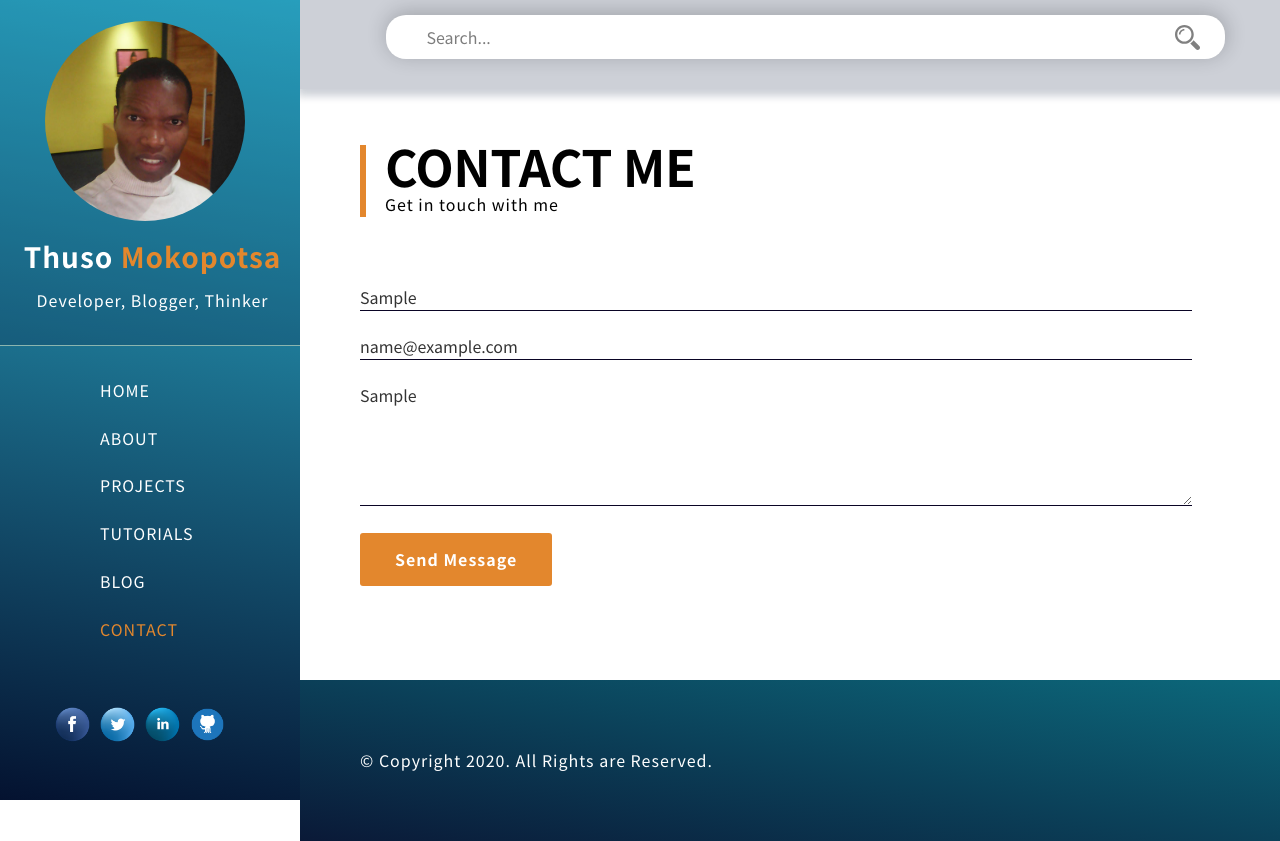
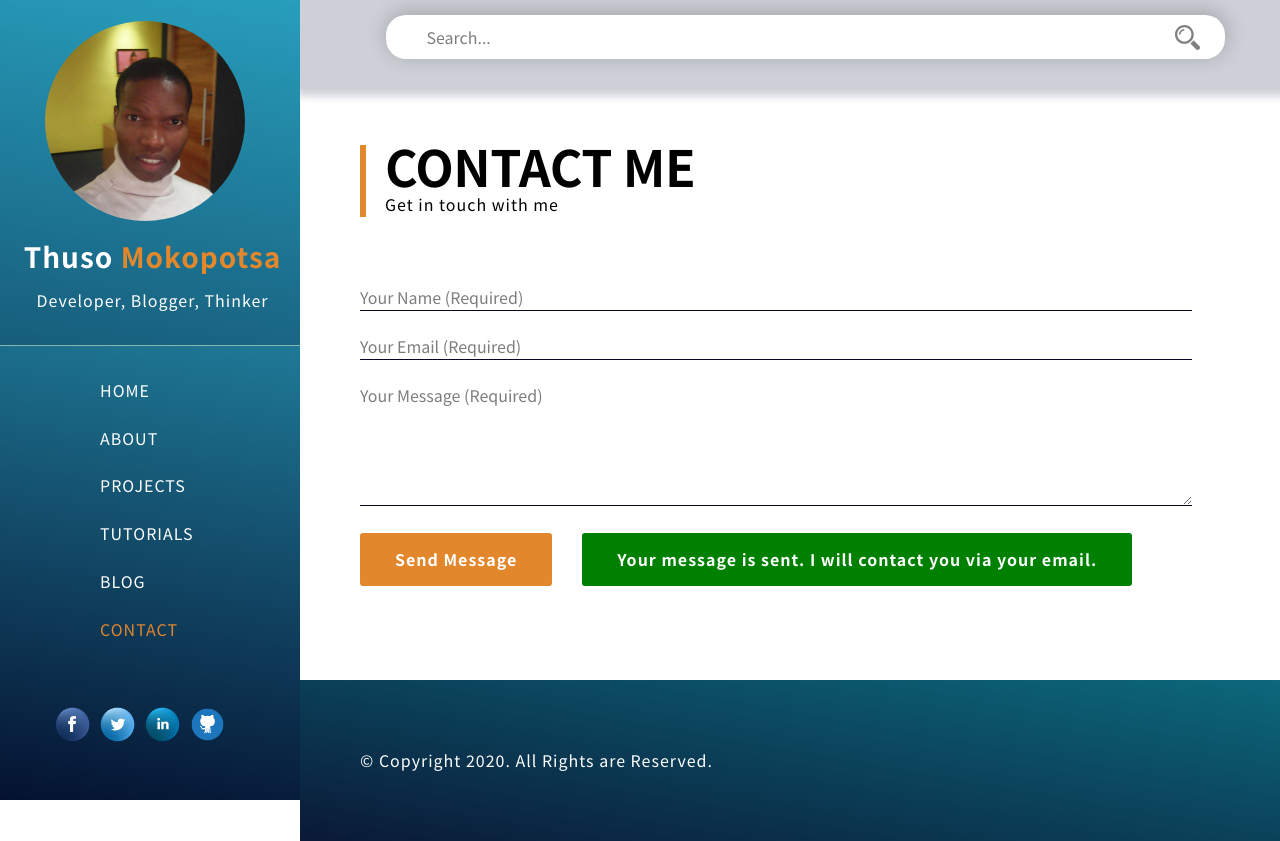
Before and after one commit to mokopotsa00/website-blog, an Angular app: page /contacts in a window 1280 px wide. Both pictures are taken after typing "Sample", "name@example.com", "Sample" into the empty fields and a click on the button "Send Message". Built offline with nearby package versions, Linux system fonts and the light colour scheme.

Commit message:
form validation

```diff
--- a/src/app/contacts/contacts.component.html
+++ b/src/app/contacts/contacts.component.html
@@ -20,7 +20,13 @@
                             <form [formGroup]="contactForm" (ngSubmit)="onSubmit()">
                                 <div class="returnmessage"
                                     data-success="Your message has been received, We will contact you soon."></div>
-                                <div class="empty_notice"><span>Please Fill Required Fields</span></div>
+                                <div class="empty_notice"
+                                    *ngIf="(!contactForm.get('name').valid && contactForm.get('name').touched) ||
+                                     (!contactForm.get('email').valid && contactForm.get('email').touched) ||
+                                     (!contactForm.get('message').valid && contactForm.get('message').touched)">
+                                    <span>Please Fill in Your {{(!contactForm.get('name').valid && contactForm.get('name').touched) ? 'Name' :
+                                        (!contactForm.get('email').valid && contactForm.get('email').touched)? 'Email': 'Message'}}</span>
+                                </div>
                                 <div class="wrap">
                                     <input formControlName="name" id="name" type="text" placeholder="Your Name (Required)">
                                 </div>
@@ -28,11 +34,12 @@
                                     <input formControlName="email" id="email" type="text" placeholder="Your Email (Required)">
                                 </div>
                                 <div class="wrap">
-                                    <textarea formControlName="message" id="message" placeholder="Your Message"></textarea>
+                                    <textarea formControlName="message" id="message" placeholder="Your Message (Required)"></textarea>
                                 </div>
                                 <div class="tm_button">
-                                    <!-- <a id="send_message" href="#"><span>Send Message</span></a> <br> -->
+                                    <!-- <a id="send_message" href="#"><span>Send Message</span></a> -->
                                     <button type="submit" id="send_message"><span>Send Message</span></button>
+                                    <div *ngIf="successfulSendMessage" class="message_submitted" >Your message is sent. I will contact you via your email.</div>
                                 </div>
                             </form>
                         </div>
--- a/src/app/contacts/contacts.component.ts
+++ b/src/app/contacts/contacts.component.ts
@@ -8,27 +8,25 @@ import { FormGroup, FormControl, Validators } from '@angular/forms'
 })
 export class ContactsComponent implements OnInit {
   contactForm: FormGroup;
+  successfulSendMessage = false;
   constructor() { }
 
   ngOnInit(): void {
-    this.initForm();
+    this.contactForm = new FormGroup({
+      'name': new FormControl( '', Validators.required),
+      'email': new FormControl( '', [Validators.required, Validators.email]),
+      'message': new FormControl( '', Validators.required)
+    });
   }
 
   onSubmit(){
-    console.log(this.contactForm.value);
-    console.log(this.contactForm);
-    this.contactForm.reset;
-  }
-
-  private initForm(){
-    let name = '';
-    let email = '';
-    let message = ''
-
-    this.contactForm = new FormGroup({
-      'name': new FormControl( name, Validators.required),
-      'email': new FormControl( email, [Validators.required, Validators.email]),
-      'message': new FormControl( message, [Validators.required])
-    });
+    if( !this.contactForm.valid){
+      this.contactForm.get('name').markAsTouched();
+      this.contactForm.get('email').markAsTouched();
+      this.contactForm.get('message').markAsTouched();
+      return;
+    }
+    this.contactForm.reset();
+    this.successfulSendMessage = true;
   }
 }
--- a/src/styles.scss
+++ b/src/styles.scss
@@ -1625,11 +1625,23 @@ img.svg{
 	position: relative;
 	z-index: 2;
 }
+.tm_contact_wrap .main_input_wrap .wrap input.ng-invalid.ng-touched,
+.tm_contact_wrap .main_input_wrap .wrap textarea.ng-invalid.ng-touched{
+    border-bottom: 1px solid red;
+}
 .tm_contact_wrap .empty_notice{
 	color: #BD0A0D;
-	margin-bottom: 7px;
-	display: none;
+	margin-bottom: 13px;
 	text-align: left;
+}
+.message_submitted{
+	margin-left: 30px;
+    color: #fff;
+    background-color: green;
+    font-weight: 600;
+    padding: 12px 35px;
+    border-radius: 3px;
+    display: inline-block;
 }
 .tm_contact_wrap .contact_error{
 	color: rgba(255,0,4,1.00);
@@ -2420,6 +2432,13 @@ img.svg{
 	// 	margin-bottom: 160px;
 	// }
 }
+@media only screen and (max-width: 892px){
+	.message_submitted{
+		margin-left: 0;
+		margin-top: 20px;
+		display: table;
+	}
+}
 @media only screen and (max-width: 767px){
 	.tm_header_wrap{
 		padding: 65px 30px 0 30px;
```
